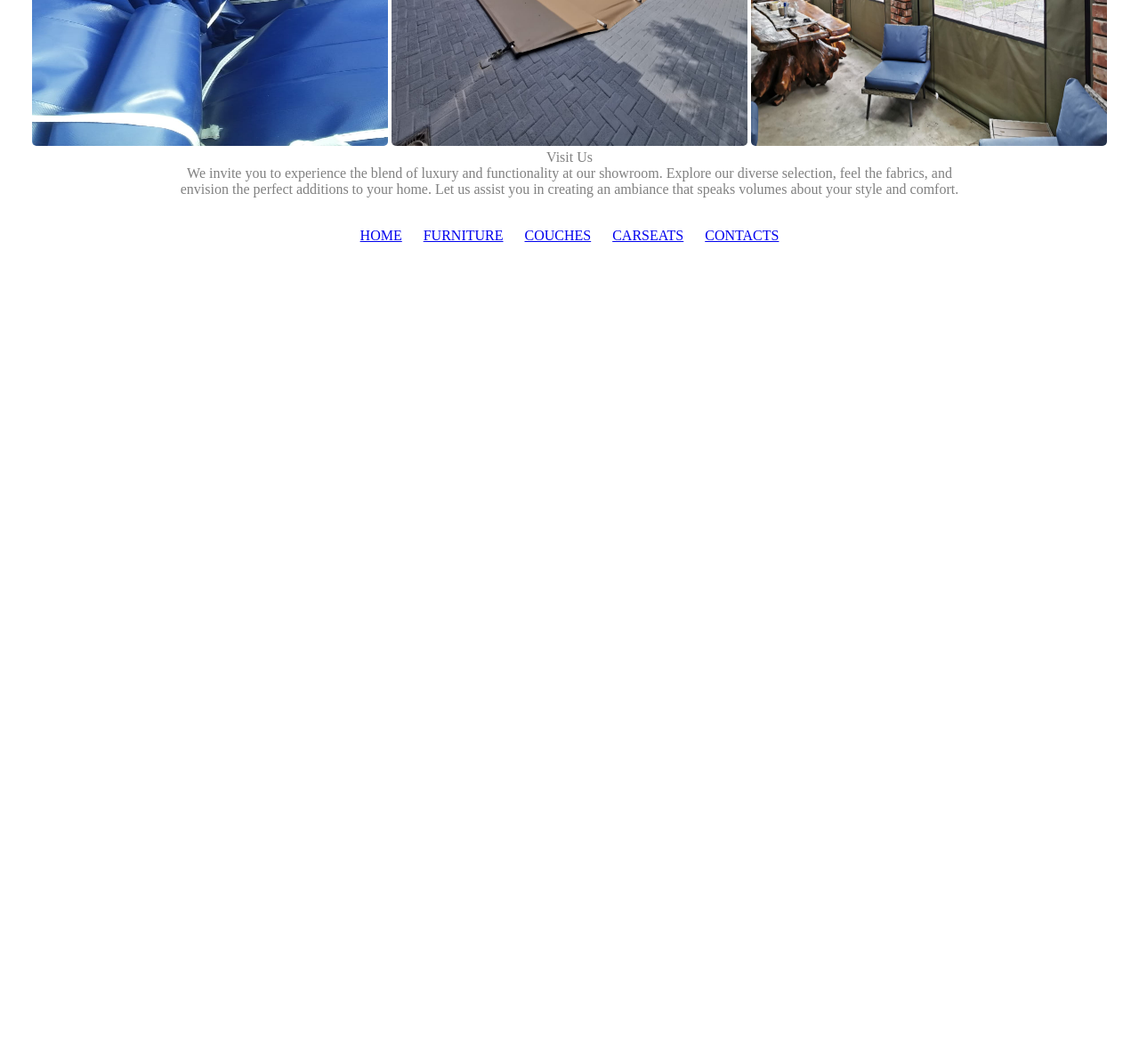
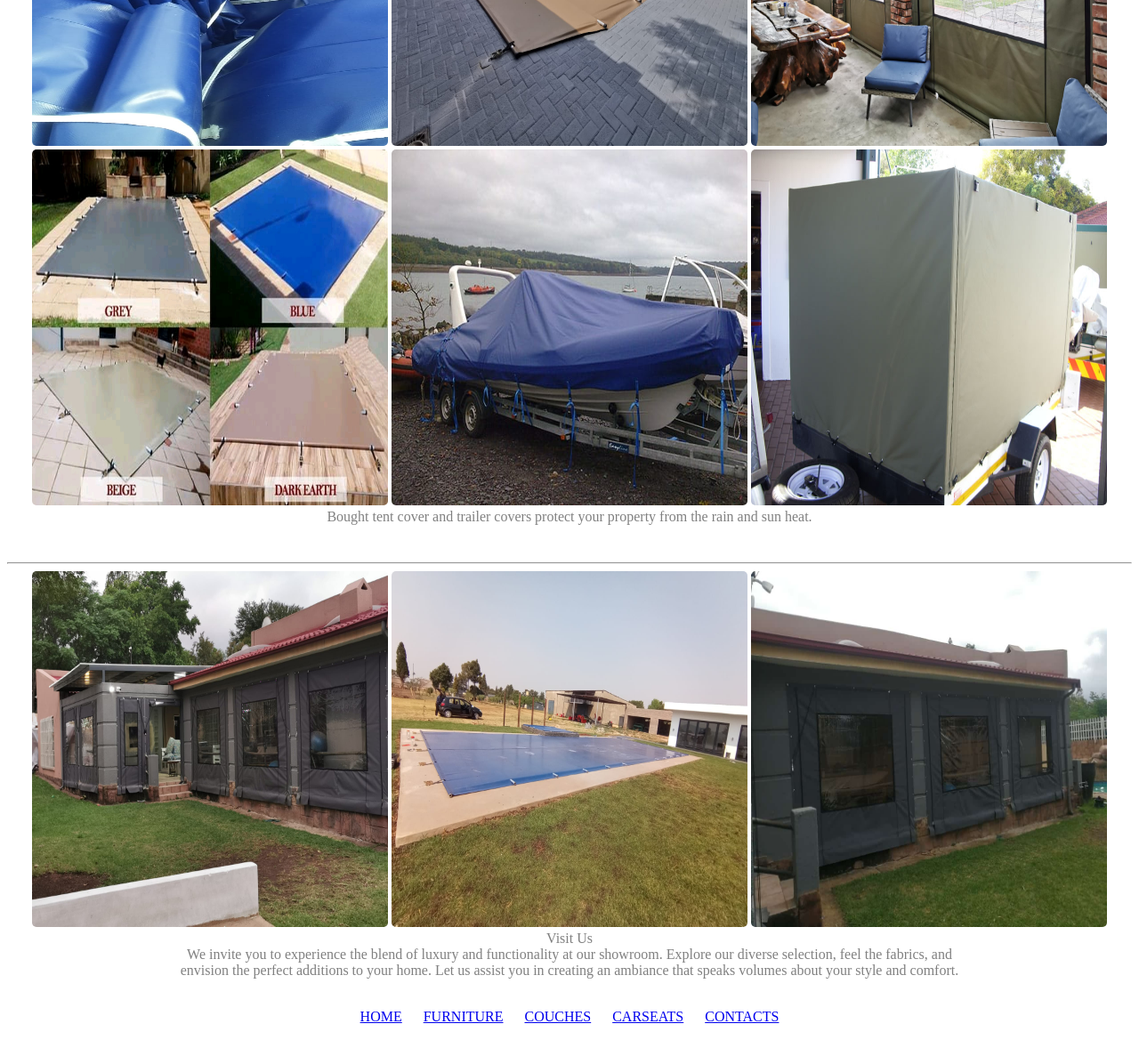
Before and after one commit to Gurure11/w-bfurnitureandupholstery, a plain HTML site: page curtains.html in a window 1280 px wide. Shown: the part 2667-3845 px from the top of the page at 89% size. Before the commit the page ends 2967 px from the top, so only its background shows below. Drawn offline with Linux system fonts and the light colour scheme.

Commit message:
Update curtains.html

```diff
--- a/curtains.html
+++ b/curtains.html
@@ -179,6 +179,17 @@ Our knowledgeable team is here to guide you through <br>our range, offering pers
 	<a href="images/sa.jpg"><img id="y" src="images/sa.jpg"></a>
 	<a href="images/ta.jpg"><img id="z" src="images/ta.jpg"></a><br
 
+
+	<a href="images/ra.jpeg"><img id="bu" src="images/ra.jpeg"></a>
+	<a href="images/re.jpeg"><img id="y" src="images/re.jpeg"></a>
+	<a href="images/ro.jpeg"><img id="z" src="images/ro.jpeg"></a><br
+	<p> Bought tent cover and trailer covers protect your property from the rain and sun heat.</p>	<br>
+
+									    <hr>
+
+	<a href="images/sa.jpeg"><img id="bu" src="images/sa.jpeg"></a>
+	<a href="images/se.jpeg"><img id="y" src="images/se.jpeg"></a>
+	<a href="images/si.jpeg"><img id="z" src="images/si.jpeg"></a><br
 	<h4>Visit Us</h4><br>
 
 We invite you to experience the blend of luxury and functionality at our showroom. Explore our diverse selection, feel the fabrics, and <br>envision the perfect additions to your home. Let us assist you in creating an ambiance that speaks volumes about your style and comfort.<br>
```
